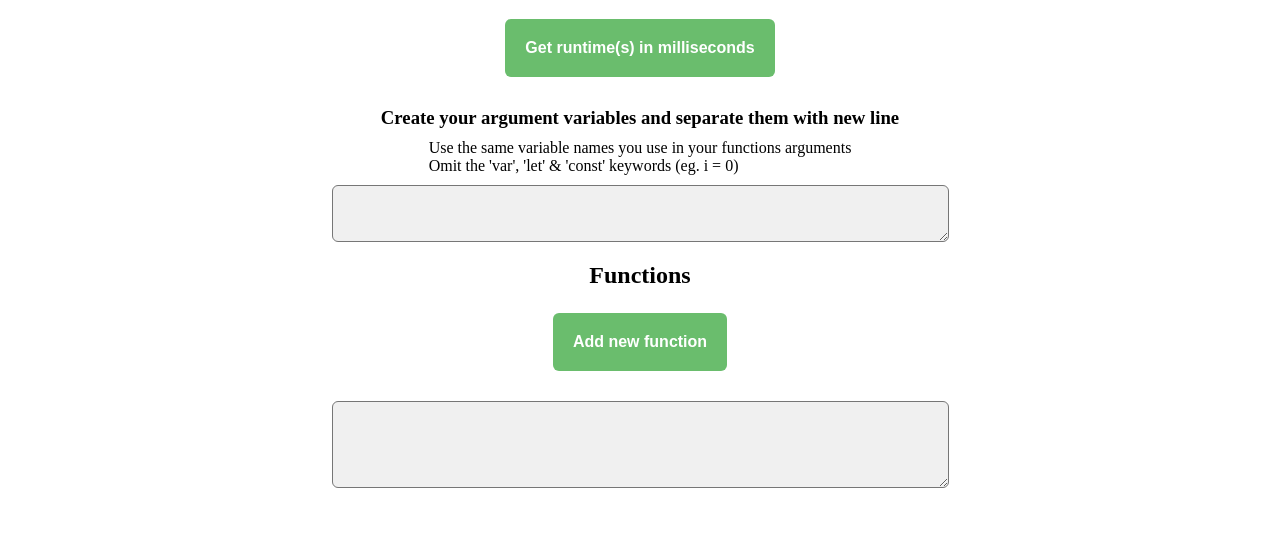
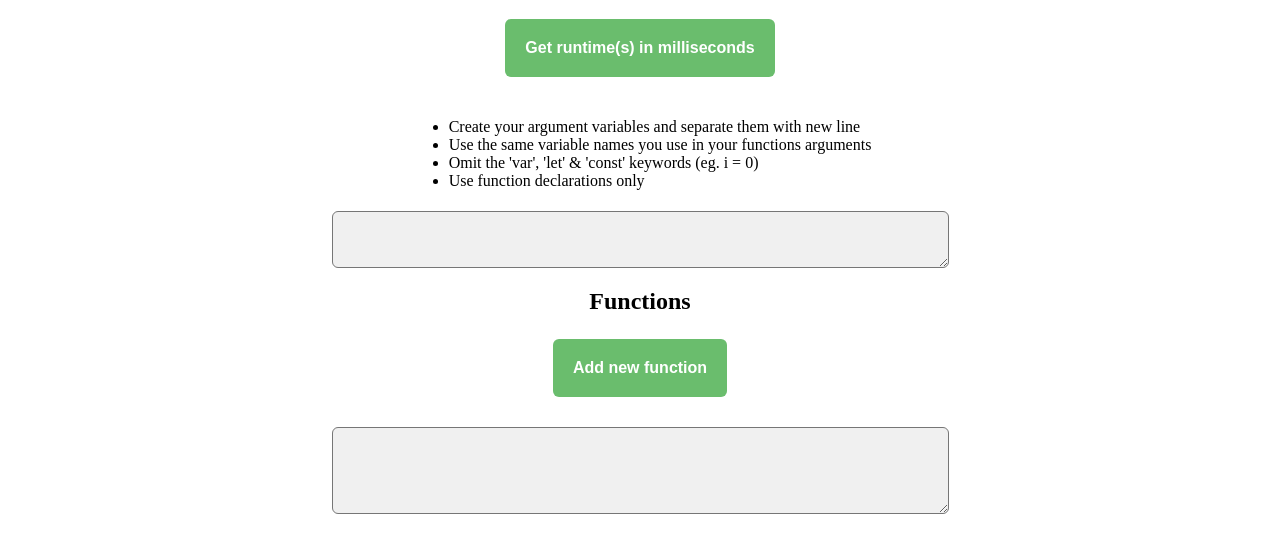
Before and after one commit to AlekhineFan/function-runtime-comparator, a plain HTML site: page index.html in a window 1280 px wide. Shown: the part 93-646 px from the top of the page. Drawn offline with Linux system fonts and the light colour scheme.

Commit message:
update instructions

```diff
--- a/index.html
+++ b/index.html
@@ -18,11 +18,12 @@
           <button id="btn-compare" class="btn-main-controller">Get runtime(s) in milliseconds</button>
         </div>
         <div class="center">
-          <h3 class="instruction">Create your argument variables and separate them with new line</h3>
-          <p class="instruction">
-            Use the same variable names you use in your functions arguments<br />Omit the 'var', 'let' & 'const'
-            keywords (eg. i = 0)
-          </p>
+          <ul>
+            <li>Create your argument variables and separate them with new line</li>
+            <li>Use the same variable names you use in your functions arguments</li>
+            <li>Omit the 'var', 'let' & 'const' keywords (eg. i = 0)</li>
+            <li>Use function declarations only</li>
+          </ul>
           <textarea cols="80" rows="3" id="txtarea-arguments" class="text-container"></textarea>
         </div>
 
```
